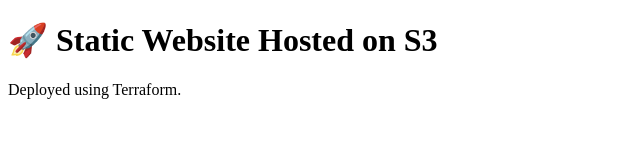
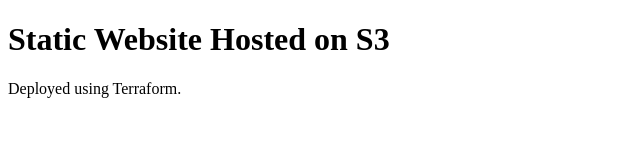
Before and after one commit to SanACTI/project2-s3-staticwebsite, a plain HTML site: page index.html in a window 1280 px wide. Shown: the whole page, without its empty margins (0-640 px from the left). Drawn offline with Linux system fonts and the light colour scheme.

Commit message:
Update index.html

```diff
--- a/index.html
+++ b/index.html
@@ -4,7 +4,7 @@
   <title>My Terraform S3 Website</title>
 </head>
 <body>
-  <h1>🚀 Static Website Hosted on S3</h1>
+  <h1> Static Website Hosted on S3</h1>
   <p>Deployed using Terraform.</p>
 </body>
 </html>
```
